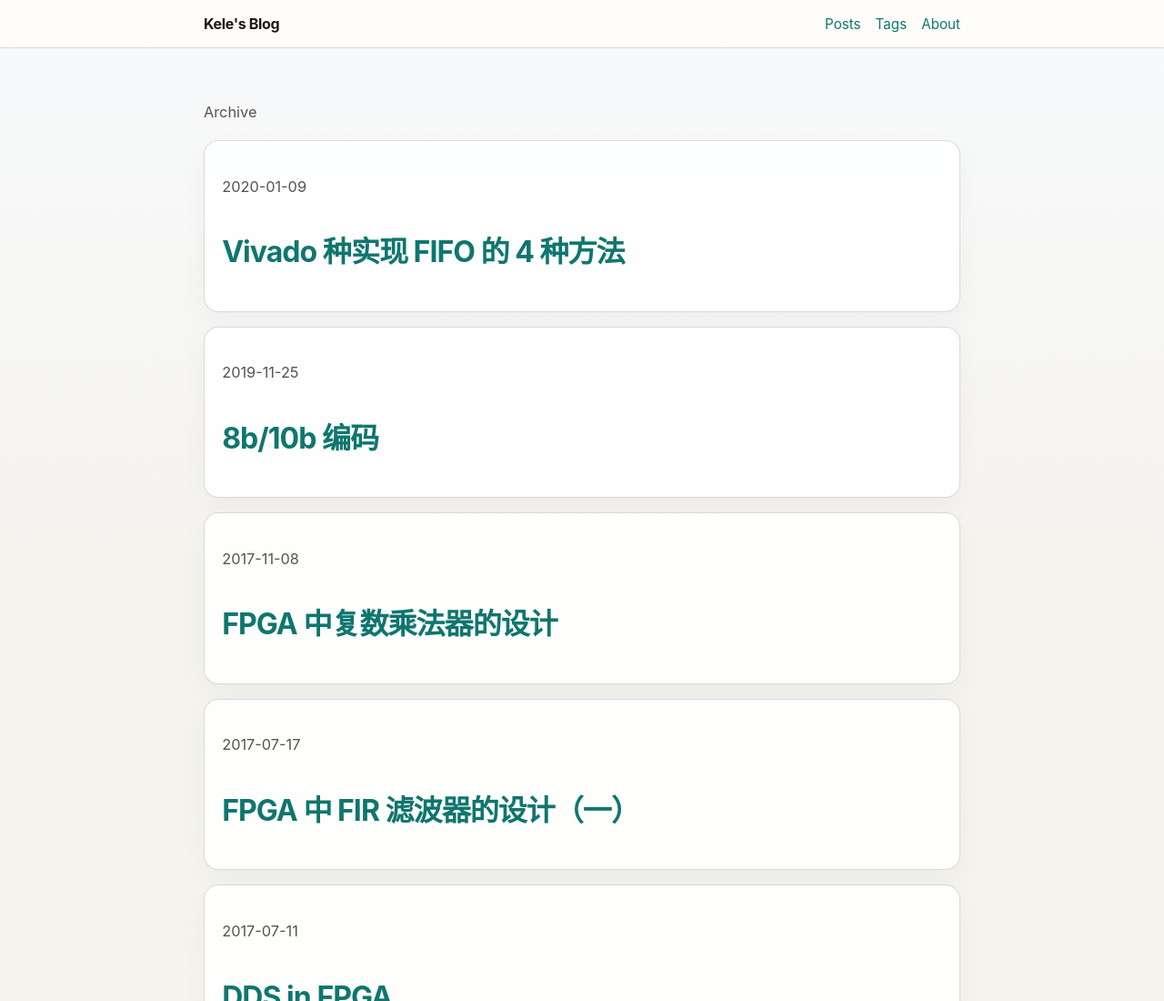
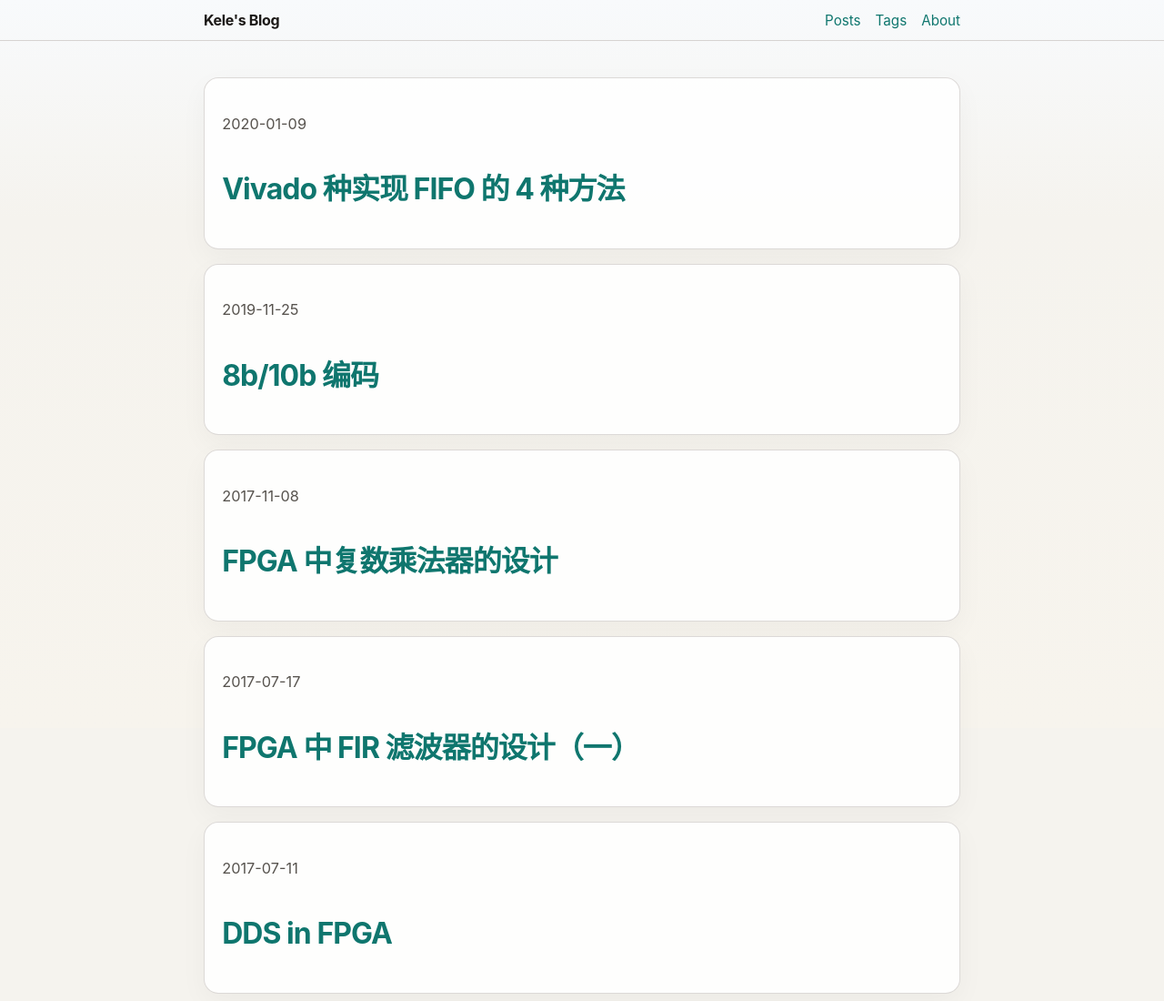
Before and after one commit to kele14x/kele14x.github.io, an Astro site: page /page/2 in a window 1280 px wide. Shown: the top 1100 px of the page at 91% size. Built offline with nearby package versions, Linux system fonts and the light colour scheme; Astro itself is replaced by a stand-in of ours; some packages are replaced by stand-ins of ours.

Commit message:
Improve reading space and page spacing consistency

```diff
--- a/src/layouts/BaseLayout.astro
+++ b/src/layouts/BaseLayout.astro
@@ -57,7 +57,11 @@ const {
 
 	body {
 		margin: 0;
-		background: linear-gradient(180deg, #f8fafc 0%, var(--bg) 30%, #f7f4ed 100%);
+		min-height: 100vh;
+		background-color: var(--bg);
+		background-image: linear-gradient(180deg, #f8fafc 0%, var(--bg) 30%, #f7f4ed 100%);
+		background-repeat: no-repeat;
+		background-size: 100% 100vh;
 		color: var(--text);
 	}
 
@@ -76,12 +80,7 @@ const {
 	}
 
 	.site-header {
-		position: sticky;
-		top: 0;
-		backdrop-filter: blur(12px);
-		background: color-mix(in srgb, var(--surface) 84%, transparent);
-		border-bottom: 1px solid color-mix(in srgb, var(--border) 80%, transparent);
-		z-index: 10;
+		border-bottom: 1px solid var(--border);
 	}
 
 	.header-inner {
@@ -89,7 +88,7 @@ const {
 		align-items: center;
 		justify-content: space-between;
 		gap: 1rem;
-		padding: 1rem 0;
+		padding: 0.75rem 0;
 	}
 
 	.brand {
@@ -106,6 +105,12 @@ const {
 
 	.content {
 		padding: 2.5rem 0 4rem;
+	}
+
+	.content > :first-child,
+	.content > section:first-child > :first-child,
+	.content > article:first-child > :first-child {
+		margin-top: 0;
 	}
 
 	h1,
--- a/src/pages/page/[page].astro
+++ b/src/pages/page/[page].astro
@@ -36,7 +36,6 @@ const pages = Array.from({ length: pageCount }, (_, index) => ({
 
 <BaseLayout title={`Posts - Page ${currentPage} | Kele's Blog`} description={`Page ${currentPage} of the blog archive.`}>
 	<section>
-		<p class="muted">Archive</p>
 		<ul class="post-list">
 			{posts.map((post) => (
 				<li>
--- a/src/pages/posts/index.astro
+++ b/src/pages/posts/index.astro
@@ -9,7 +9,6 @@ const posts = (await getCollection('blog')).sort(
 
 <BaseLayout title="All Posts | Kele's Blog" description="Complete archive of blog posts.">
 	<section>
-		<p class="muted">Posts</p>
 		<ul class="post-list">
 			{posts.map((post) => (
 				<li>
--- a/src/pages/tags/[tag].astro
+++ b/src/pages/tags/[tag].astro
@@ -24,7 +24,6 @@ export async function getStaticPaths() {
 
 <BaseLayout title={`Posts tagged ${tag} | Kele's Blog`} description={`Archive for tag ${tag}.`}>
 	<section>
-		<p class="muted">#{tag}</p>
 		<ul class="post-list">
 			{posts.map((post) => (
 				<li>
--- a/src/pages/tags/index.astro
+++ b/src/pages/tags/index.astro
@@ -26,7 +26,6 @@ const tags = [...tagMap.entries()]
 
 <BaseLayout title="Tags | Kele's Blog" description="Browse posts by tag.">
 	<section>
-		<p class="muted">Tags</p>
 		<ul class="post-list">
 			{tags.map((tag) => (
 				<li>
```
